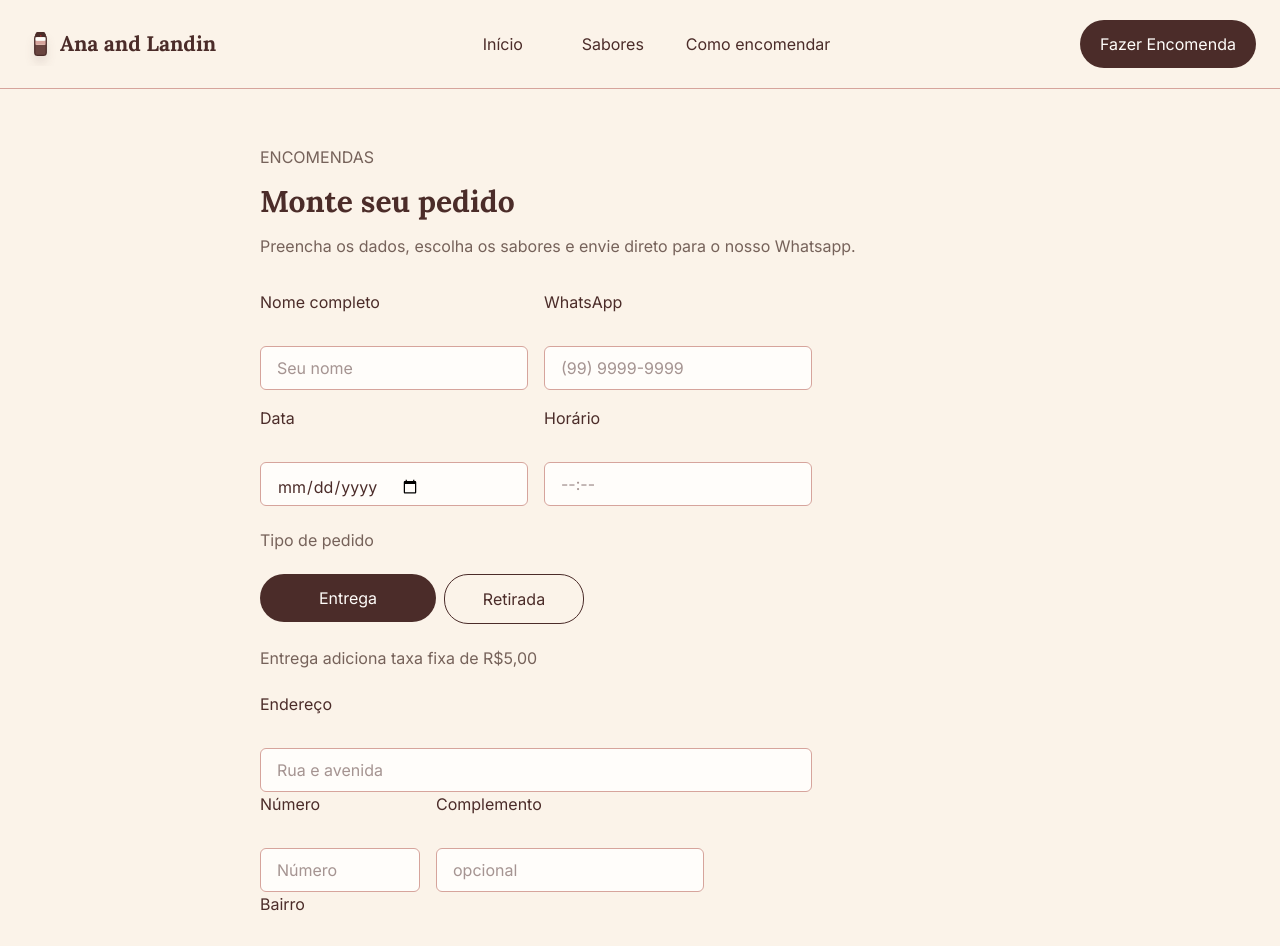
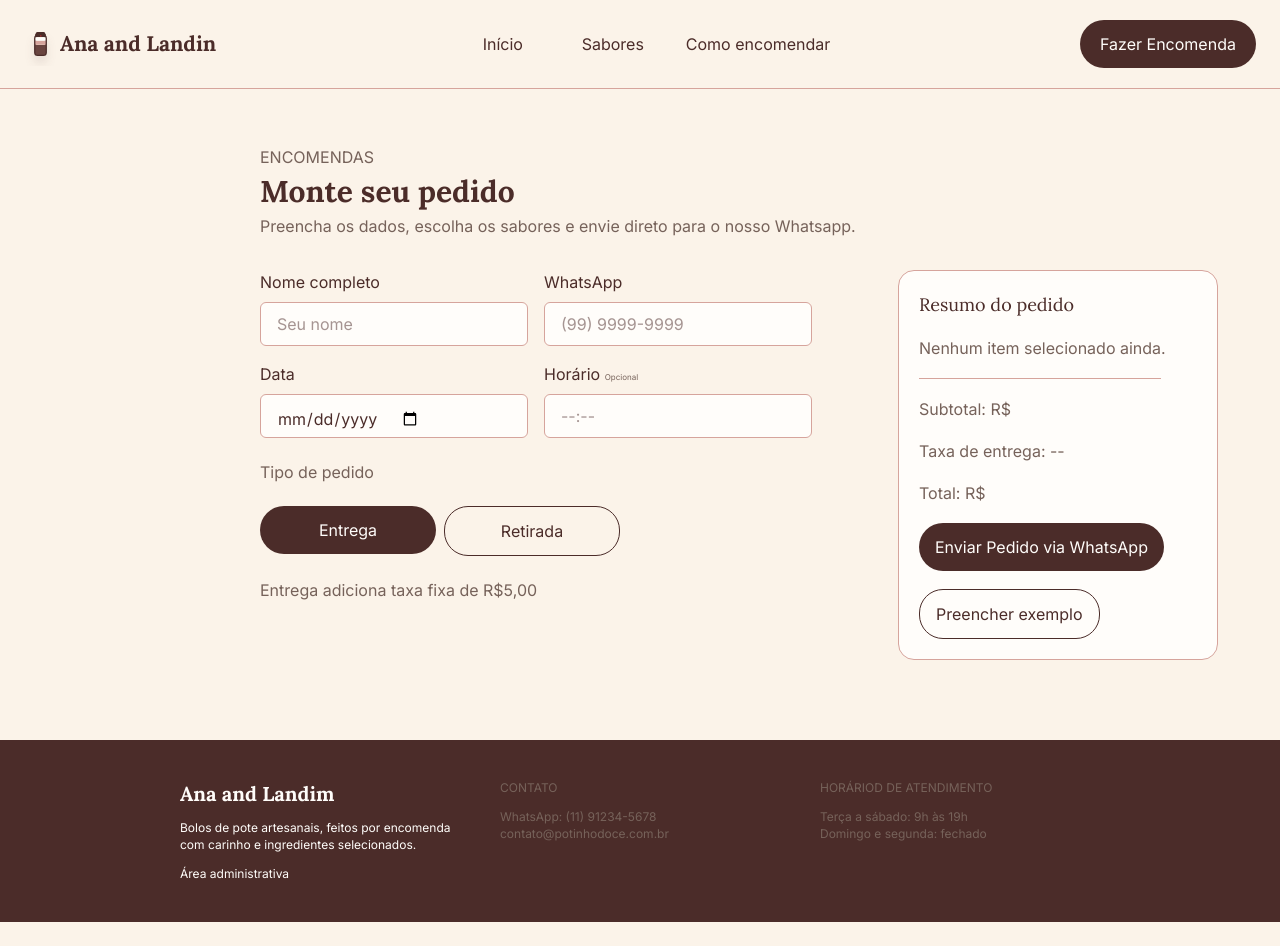
Before and after one commit to G-Landim/potinho-doce, an Angular app: page /new-order in a window 1280 px wide. Shown: the top 946 px of the page. After the commit the page ends 922 px from the top, so only its background shows below. Built offline with nearby package versions, Linux system fonts and the light colour scheme.

Commit message:
wip(PD-009): start configure form and add summary order

```diff
--- a/src/app/pages/new-order/new-order.html
+++ b/src/app/pages/new-order/new-order.html
@@ -5,23 +5,23 @@
         <p>Preencha os dados, escolha os sabores e envie direto para o nosso Whatsapp.</p>
     </div>
     <div class="container">
-        <div class="container-form">
-            <form class="flex flex-col gap-[22px]">
+
+            <form class="flex flex-col gap-[22px] container-form" [formGroup]="form">
                 <div class="container-grid">
-                    <div class="flex flex-col gap-8">
+                    <div class="flex flex-col gap-[8px]">
                         <label for="name">Nome completo</label>
                         <input id="name" type="text" placeholder="Seu nome">
                     </div>
-                    <div class="flex flex-col gap-8">
+                    <div class="flex flex-col gap-[8px]">
                         <label for="phone">WhatsApp</label>
                         <input id="phone" type="tel" inputmode="tel" placeholder="(99) 9999-9999">
                     </div>
-                    <div class="flex flex-col gap-8">
+                    <div class="flex flex-col gap-[8px]">
                         <label for="date">Data</label>
                         <input id="date" type="date">
                     </div>
-                    <div class="flex flex-col gap-8">
-                        <label for="name">Horário</label>
+                    <div class="flex flex-col gap-[8px]">
+                        <label for="name">Horário <span class="text-[8px] text-gold">Opcional</span></label>
                         <input id="name" type="datetime" placeholder="--:--">
                     </div>
                 </div>
@@ -29,38 +29,41 @@
                 <div class="order-type">
                     <p>Tipo de pedido</p>
                     <div class="flex gap-[8px]">
-                        <pd-button [buttonTypes]="'primary'" [title]="'Entrega'"/>
-                        <pd-button [buttonTypes]="'secondary'" [title]="'Retirada'"/>
+                        <pd-button [buttonTypes]="'primary'" [title]="'Entrega'" (click)="form.controls.orderType.setValue('delivery')"/>
+                        <pd-button [buttonTypes]="'secondary'" [title]="'Retirada'" (click)="form.controls.orderType.setValue('receive')"/>
                     </div>
                     <p>Entrega adiciona taxa fixa de R$5,00</p>
                 </div>
-
+                @if(form.get('orderType')?.value === 'delivery'){
                     <div class="country">
-                    <div class="flex flex-col gap-8">
+                        <div class="flex flex-col gap-[8px]">
                             <label for="country">Endereço</label>
                             <input id="country" type="text" placeholder="Rua e avenida">
                         </div>
 
                         <div class="flex gap-[16px] ">
-                        <div class="flex flex-col gap-8">
+                            <div class="flex flex-col gap-[8px]">
                                 <label for="number">Número</label>
-                            <input class="teste" id="number" type="number" placeholder="Número">
+                                <input class="w-[160px]" id="number" type="number" placeholder="Número">
                             </div>
-                        <div class="flex flex-col gap-8">
+                            <div class="flex flex-col gap-[8px]">
                                 <label for="complement">Complemento</label>
-                            <input id="complement" type="text" placeholder="opcional">
+                                <input class="w-[426px]" id="complement" type="text" placeholder="opcional">
                             </div>
                         </div>
-                    <div class="flex flex-col gap-8">
+                        <div class="flex gap-[16px] ">
+                            <div class="flex flex-col gap-[8px]">
                                 <label for="district">Bairro</label>
-                        <input id="district" type="text" placeholder="Bairro">
+                                <input class="w-[350px]" id="district" type="text" placeholder="Bairro">
                             </div>
-                    <div class="flex flex-col gap-8">
+                            <div class="flex flex-col gap-[8px]">
                                 <label for="postal-code">CEP</label>
-                        <input id="postal-code" type="number" placeholder="0000-000">
-                    </div>
-                </div>
-            </form>
+                                <input class="w-[236px]" id="postal-code" type="number" placeholder="0000-000">
                             </div>
                         </div>
                     </div>
+                }
+            </form>
+        <app-order-summary></app-order-summary>
+    </div>
+</div>
--- a/src/app/pages/new-order/new-order.scss
+++ b/src/app/pages/new-order/new-order.scss
@@ -20,13 +20,12 @@
         font: var(--font-family-base);
     }
 
-    // .container{
-    //     display: flex;
-    //     width: 602px;
-    //     flex-direction: column;
-    //     align-items: flex-start;
-    //     gap: 22px;
-    //     flex-shrink: 0;
+    .container{
+        display: flex;
+        width: 920px;
+        align-items: flex-start;
+        gap: 36px;
+        flex-shrink: 0;
 
         .container-head{
             display: flex;
@@ -38,7 +37,7 @@
 
         .container-form{
             display: flex;
-            width: 602px;
+            min-width: 602px;
             flex-direction: column;
             align-items: flex-start;
             gap: 22px;
@@ -57,11 +56,10 @@
             }
 
             .country{
-
-                .teste{
-                    width: 160px;
-                }
+                display: flex;
+                flex-direction: column;
+                gap: 16px;
             }
         }
-    // }
+    }
 }
--- a/src/app/pages/new-order/new-order.ts
+++ b/src/app/pages/new-order/new-order.ts
@@ -1,9 +1,10 @@
 import { Component, inject } from '@angular/core';
-import { FormBuilder, FormGroup, FormArray } from '@angular/forms';
+import { FormBuilder, FormGroup, FormArray, Validators, ReactiveFormsModule } from '@angular/forms';
 import { PdButton } from '../../shared/components/pd-button/pd-button';
+import { OrderSummary } from './order-summary/order-summary';
 
 @Component({
-  imports: [PdButton],
+  imports: [PdButton, ReactiveFormsModule, OrderSummary],
   selector: 'app-new-order',
   styleUrl: './new-order.scss',
   templateUrl: './new-order.html',
@@ -11,6 +12,14 @@ import { PdButton } from '../../shared/components/pd-button/pd-button';
 export class NewOrder {
   fb = inject(FormBuilder);
 
-  form = this.fb.group
+  form = this.fb.group({
+    name: ['', Validators.required],
+    phone: ['', Validators.required],
+    date: ['', Validators.required, Validators],
+    time: [''],
+    orderType: ['Retirada'],
+    address: [''],
+
+  })
 
 }
--- /dev/null
+++ b/src/app/pages/new-order/order-summary/order-summary.html
@@ -0,0 +1,16 @@
+<div class="container">
+    <h3 class="text-[18px]">Resumo do pedido</h3>
+    <p>Nenhum item selecionado ainda.</p>
+
+    <div class="divider"></div>
+
+    <p>Subtotal: R$</p>
+
+    <p>Taxa de entrega: --</p>
+
+    <p>Total: R$</p>
+
+    <pd-button [title]="'Enviar Pedido via WhatsApp'"></pd-button>
+    <pd-button [title]="'Preencher exemplo'" [buttonTypes]="'secondary'" [size]="210"></pd-button>
+
+</div>
--- /dev/null
+++ b/src/app/pages/new-order/order-summary/order-summary.scss
@@ -0,0 +1,22 @@
+.container{
+    display: flex;
+    width: 320px;
+    padding: 20px;
+    flex-direction: column;
+    align-items: flex-start;
+    gap: 18px;
+    flex-shrink: 0;
+    border-radius: 16px;
+    border: 1px solid var(--color-border);
+    background: var(--color-surface);
+
+    .divider{
+        width: 242px;
+        height: 1px;
+        background: var(--color-border);
+    }
+
+    .totals{
+
+    }
+}
--- /dev/null
+++ b/src/app/pages/new-order/order-summary/order-summary.ts
@@ -0,0 +1,10 @@
+import { Component } from '@angular/core';
+import { PdButton } from '../../../shared/components/pd-button/pd-button';
+
+@Component({
+  imports: [PdButton],
+  selector: 'app-order-summary',
+  styleUrl: './order-summary.scss',
+  templateUrl: './order-summary.html',
+})
+export class OrderSummary {}
--- a/src/app/shared/components/pd-button/pd-button.html
+++ b/src/app/shared/components/pd-button/pd-button.html
@@ -1,8 +1,8 @@
-<div
+<div class="w-[{{size}}px]"
 [ngClass]="{
     'primary': buttonTypes === 'primary',
     'secondary': buttonTypes === 'secondary',
     'terciary': buttonTypes === 'terciary',}">
 
-    <span class="text">{{title}}</span>
+    <span class="text text-[{{sizeText}}px]">{{title}}</span>
 </div>
--- a/src/app/shared/components/pd-button/pd-button.scss
+++ b/src/app/shared/components/pd-button/pd-button.scss
@@ -1,7 +1,6 @@
 .primary {
   display: flex;
   min-width: 176px;
-  max-width: 240px;
   padding: 12px 16px;
   flex-direction: column;
   align-items: center;
@@ -24,14 +23,12 @@
 
 .secondary {
   display: flex;
-  min-width: 140px;
-  max-width: 240px;
+  min-width: 176px;
   padding: 12px 16px;
   flex-direction: column;
   align-items: center;
   gap: 8px;
   flex-shrink: 0;
-
   border-radius: 24px;
   border: 1px solid var(--color-brown);
   transition: transform 0.3s ease;
--- a/src/app/shared/components/pd-button/pd-button.ts
+++ b/src/app/shared/components/pd-button/pd-button.ts
@@ -14,6 +14,7 @@ export type IButtonTypes = 'primary' | 'secondary' | 'terciary';
 export class PdButton {
 
   @Input() title?: string;
-
   @Input() buttonTypes: IButtonTypes = 'primary';
+  @Input() sizeText?: number;
+  @Input() size?: number;
 }
```
Also changed, not shown: 1 other file (tests, documents, lock files or other folders). Lines whose indentation alone changed are shown as unchanged.
